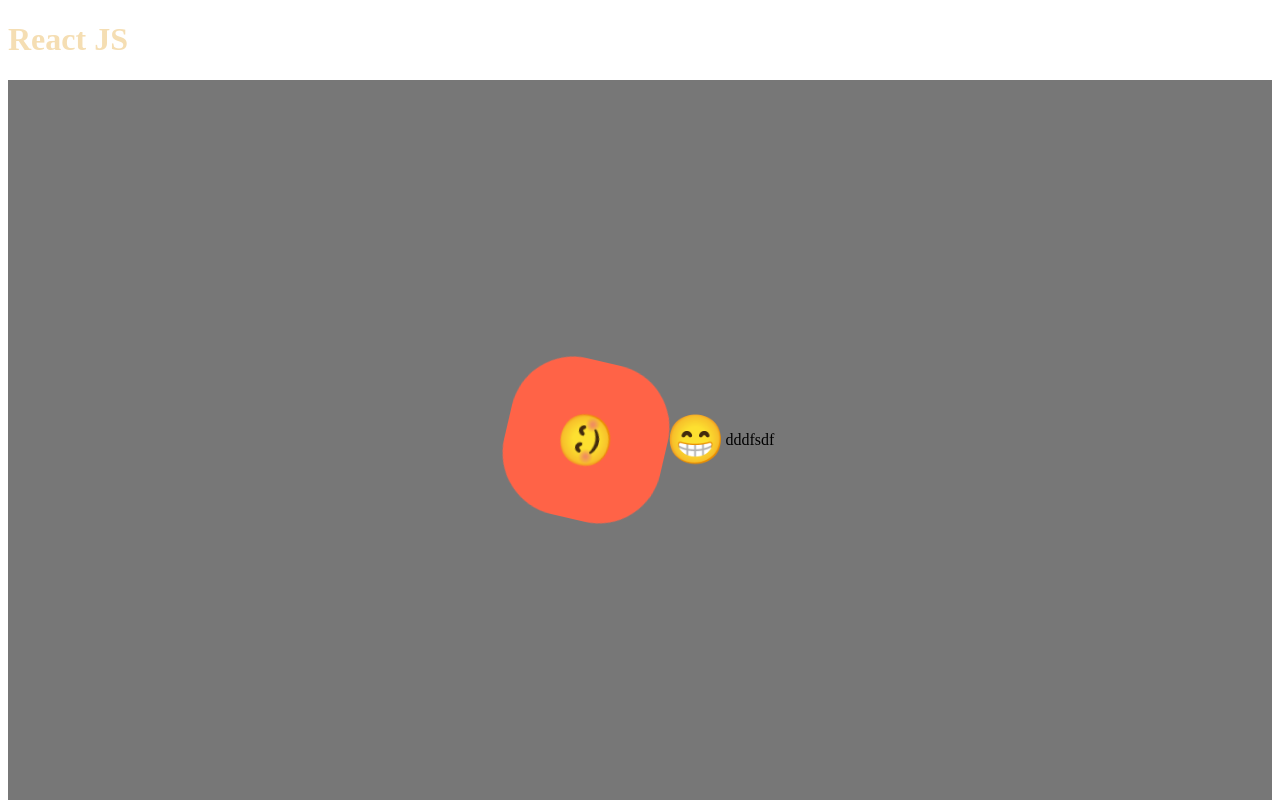
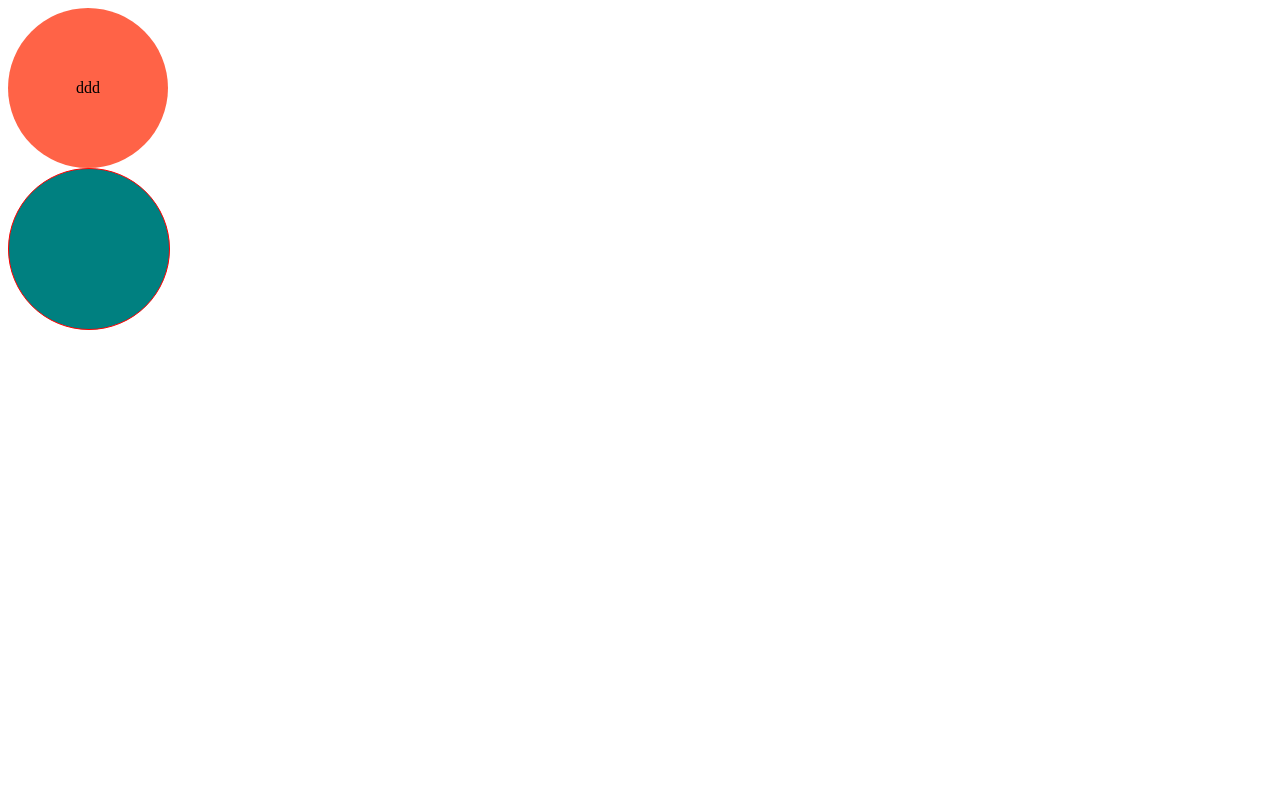
Before and after one commit to rosenrose/reactJS-masterclass, a React (Create React App) app: page / in a window 1280 px wide. Built offline with nearby package versions, Linux system fonts and the light colour scheme.

Commit message:
typing props

```diff
--- a/src/App.tsx
+++ b/src/App.tsx
@@ -1,67 +1,12 @@
 import styled, { keyframes } from "styled-components";
-
-const Title = styled.h1`
-  color: ${(props) => props.theme.textColor};
-`;
-
-const Wrapper = styled.div`
-  width: 100%;
-  height: 90vh;
-  display: flex;
-  justify-content: center;
-  align-items: center;
-  background-color: ${(props) => props.theme.backgroundColor};
-`;
-
-const animation = keyframes`
-  0% {
-    transform: none;
-    border-radius: 0;
-  }
-  50% {
-    transform: rotate(1turn);
-    border-radius: 50%;
-  }
-  100% {
-    transform: none;
-    border-radius: 0;
-  }
-`;
-
-const Emoji = styled.span`
-  font-size: 3rem;
-`;
-
-const Box = styled.div`
-  width: 10rem;
-  height: 10rem;
-  background-color: tomato;
-  animation: ${animation} 3s ease-in-out infinite;
-  display: flex;
-  justify-content: center;
-  align-items: center;
-  ${Emoji} {
-    &:hover {
-      opacity: 0.3;
-    }
-    &:active {
-      font-size: 5rem;
-    }
-  }
-`;
+import Circle from "./Circle";
 
 function App() {
   return (
-    <>
-      <Title>React JS</Title>
-      <Wrapper>
-        <Box>
-          <Emoji as="p">😊</Emoji>
-        </Box>
-        <Emoji>😁</Emoji>
-        <span>dddfsdf</span>
-      </Wrapper>
-    </>
+    <div>
+      <Circle bgColor="tomato" text="ddd" />
+      <Circle bgColor="teal" borderColor="red" />
+    </div>
   );
 }
 
--- /dev/null
+++ b/src/Circle.tsx
@@ -0,0 +1,33 @@
+import styled from "styled-components";
+
+interface ContainerProps {
+  bgColor: string;
+  borderColor: string;
+}
+
+const Container = styled.div<ContainerProps>`
+  width: 10rem;
+  height: 10rem;
+  border-radius: 50%;
+  background-color: ${(props) => props.bgColor};
+  border: 1px solid ${(props) => props.borderColor};
+  display: flex;
+  justify-content: center;
+  align-items: center;
+`;
+
+interface CircleProps {
+  bgColor: string;
+  borderColor?: string;
+  text?: string;
+}
+
+function Circle({ bgColor, borderColor, text = "" }: CircleProps) {
+  return (
+    <Container bgColor={bgColor} borderColor={borderColor ?? "none"}>
+      {text}
+    </Container>
+  );
+}
+
+export default Circle;
--- a/src/index.tsx
+++ b/src/index.tsx
@@ -3,19 +3,8 @@ import ReactDOM from "react-dom/client";
 import { ThemeProvider } from "styled-components";
 import App from "./App";
 
-const darkTheme = {
-  textColor: "wheat",
-  backgroundColor: "#777",
-};
-const lightTheme = {
-  textColor: "#777",
-  backgroundColor: "wheat",
-};
-
 ReactDOM.createRoot(document.querySelector("#root") as HTMLElement).render(
   <React.StrictMode>
-    <ThemeProvider theme={darkTheme}>
-      <App />
-    </ThemeProvider>
+    <App />
   </React.StrictMode>
 );
```
